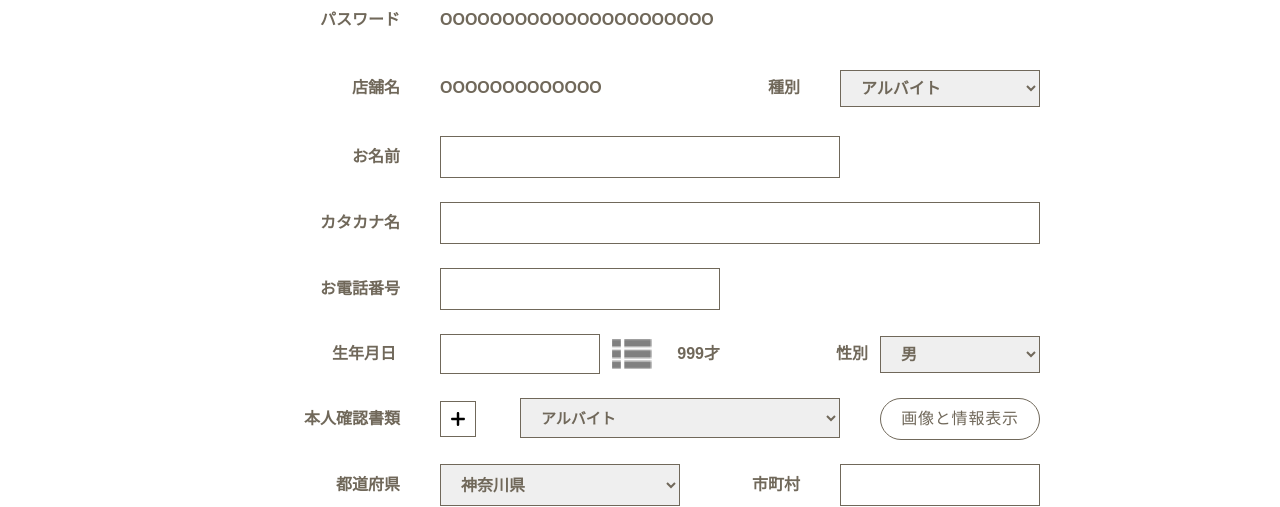
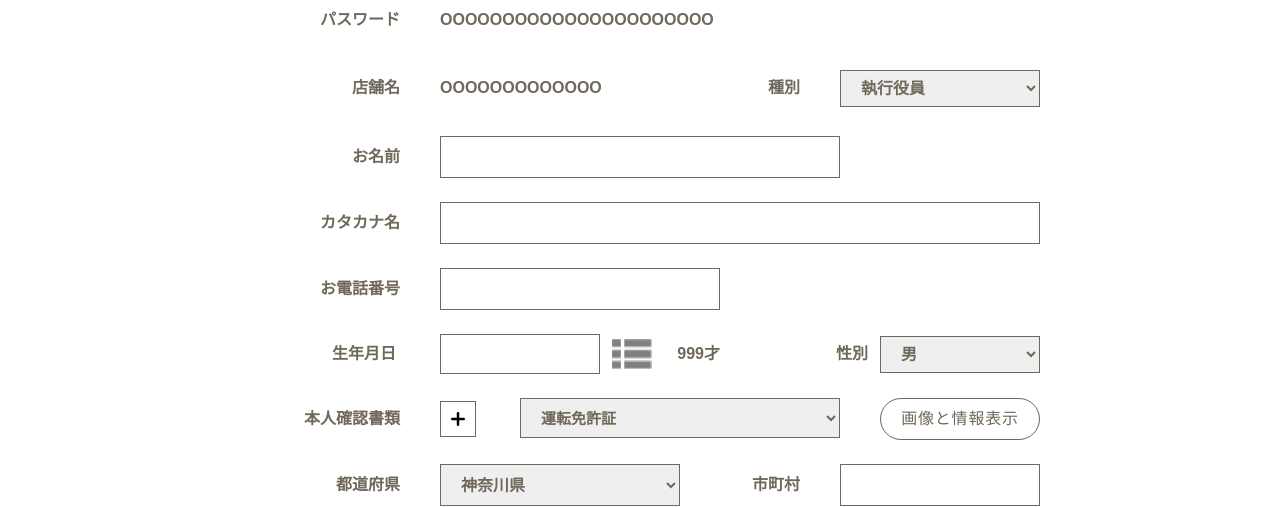
Before and after one commit to EagleToenail/Wakaba, a React (Create React App) app: page /profile in a window 1280 px wide. Shown: the part 287-794 px from the top of the page. Built offline with nearby package versions, Linux system fonts and the light colour scheme.

Commit message:
profile add

```diff
--- a/src/Pages/Profile/profile.js
+++ b/src/Pages/Profile/profile.js
@@ -82,11 +82,12 @@ const  Profile = () => {
                                         <label className="text-[#70685a] font-bold mb-2 block text-right mr-10 py-3 !mb-0">種別</label>
                                     </div>
                                     <div style={{ width: '25%', flexDirection: 'column', }} className='flex align-center justify-around'>
-                                        <select id="classificatin" name="classificatin" className="w-full text-[#70685a] font-bold border border-[#70685a] px-4 py-2 outline-[#70685a]">
-                                            <option value="1">アルバイト</option>
-                                            <option value="2">Afghanistan</option>
-                                            <option value="3">Åland Islands</option>
-                                            <option value="4">Albania</option>
+                                        <select id="classification" name="classification" className="w-full text-[#70685a] font-bold border border-[#70685a] px-4 py-2 outline-[#70685a]">
+                                            <option value="執行役員">執行役員</option>
+                                            <option value="社員">社員</option>
+                                            <option value="契約社員">契約社員</option>
+                                            <option value="アルバイト">アルバイト
+                                            </option>
                                         </select>
                                     </div>
                                 </div>
@@ -167,11 +168,12 @@ const  Profile = () => {
                                         </button>
                                     </div>
                                     <div style={{ width: '40%', flexDirection: 'column',height:'40px',marginRight:'5%' }} className='flex align-center justify-around'>
-                                        <select id="classificatin" name="classificatin" className="w-full h-full text-[#70685a] text-[15px] font-bold border border-[#70685a] px-4 py-2 outline-[#70685a]">
-                                            <option value="1">アルバイト</option>
-                                            <option value="2">Afghanistan</option>
-                                            <option value="3">Åland Islands</option>
-                                            <option value="4">Albania</option>
+                                        <select id="document" name="document" className="w-full h-full text-[#70685a] text-[15px] font-bold border border-[#70685a] px-4 py-2 outline-[#70685a]">
+                                            <option value="運転免許証">運転免許証</option>
+                                            <option value="運転経歴証明書">運転経歴証明書</option>
+                                            <option value="旅券（パスポート)">旅券（パスポート)</option>
+                                            <option value="個人番号カード（マイナンバーカード）在留カード・特別永住者証明書">個人番号カード（マイナンバーカード）在留カード・特別永住者証明書</option>
+                                            <option value="各種福祉手帳（身体障害者手帳等）">各種福祉手帳（身体障害者手帳等）</option>
                                         </select>
                                     </div>
                                     <div style={{ width: '20%', flexDirection: 'column', }} className='flex align-center justify-around'>
@@ -228,11 +230,12 @@ const  Profile = () => {
                                         <label className="text-[#70685a] font-bold mb-2 block text-right mr-10 py-1 !mb-0">身分保証人</label>
                                     </div>
                                     <div style={{ width: '25%', flexDirection: 'column', }} className='flex align-center justify-around'>
-                                            <select id="classificatin3" name="classificatin" className="w-full h-full text-[#70685a] font-bold border border-[#70685a] px-4 py-2 outline-[#70685a]">
-                                                <option value="1">配偶者</option>
-                                                <option value="2">Afghanistan</option>
-                                                <option value="3">Åland Islands</option>
-                                                <option value="4">Albania</option>
+                                            <select id="guarantor" name="guarantor" className="w-full h-full text-[#70685a] font-bold border border-[#70685a] px-4 py-2 outline-[#70685a]">
+                                                <option value="配偶者">配偶者</option>
+                                                <option value="子供">子供</option>
+                                                <option value="親">親</option>
+                                                <option value="親戚">親戚</option>
+                                                <option value="友人">友人</option>
                                             </select>
                                     </div>
                                     <div style={{ width: '25%', flexDirection: 'column', }} className='flex align-center justify-around px-5'>
```
Also changed, not shown: 1 other file (tests, documents, lock files or other folders).
